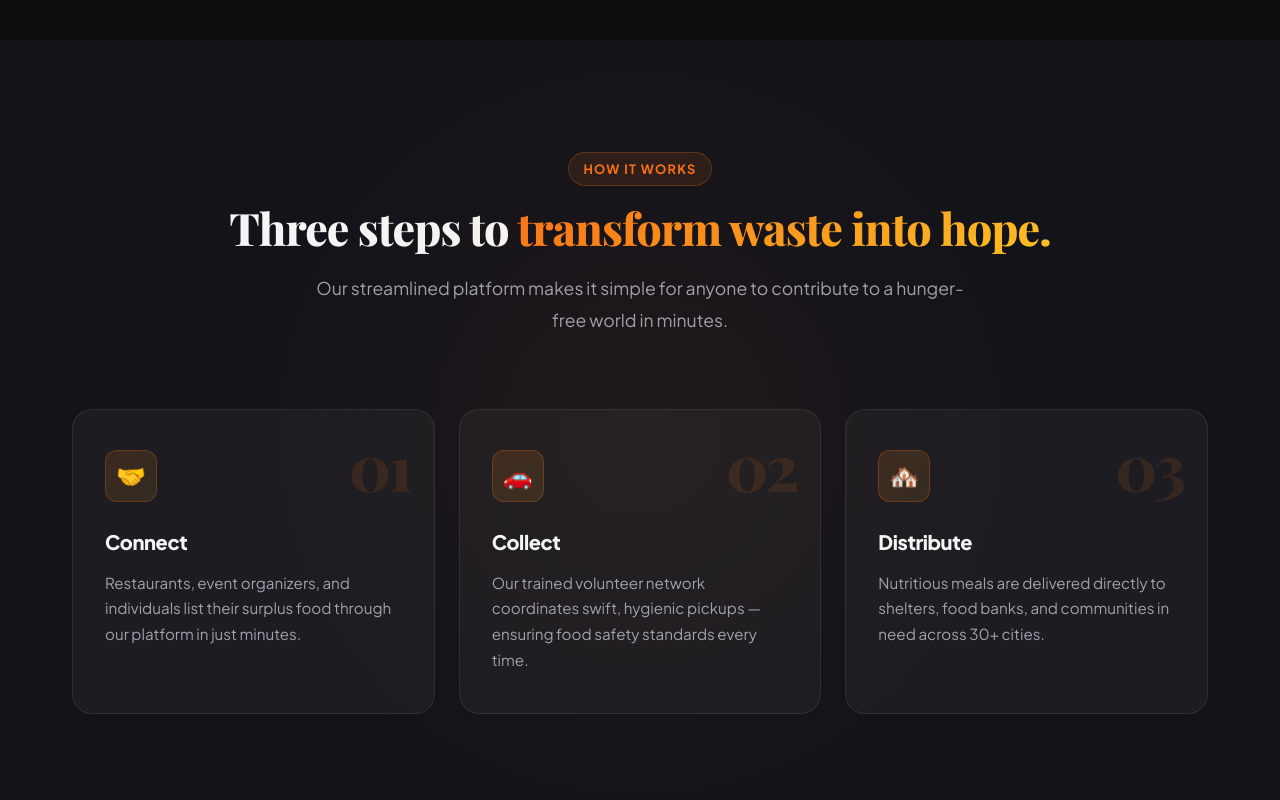
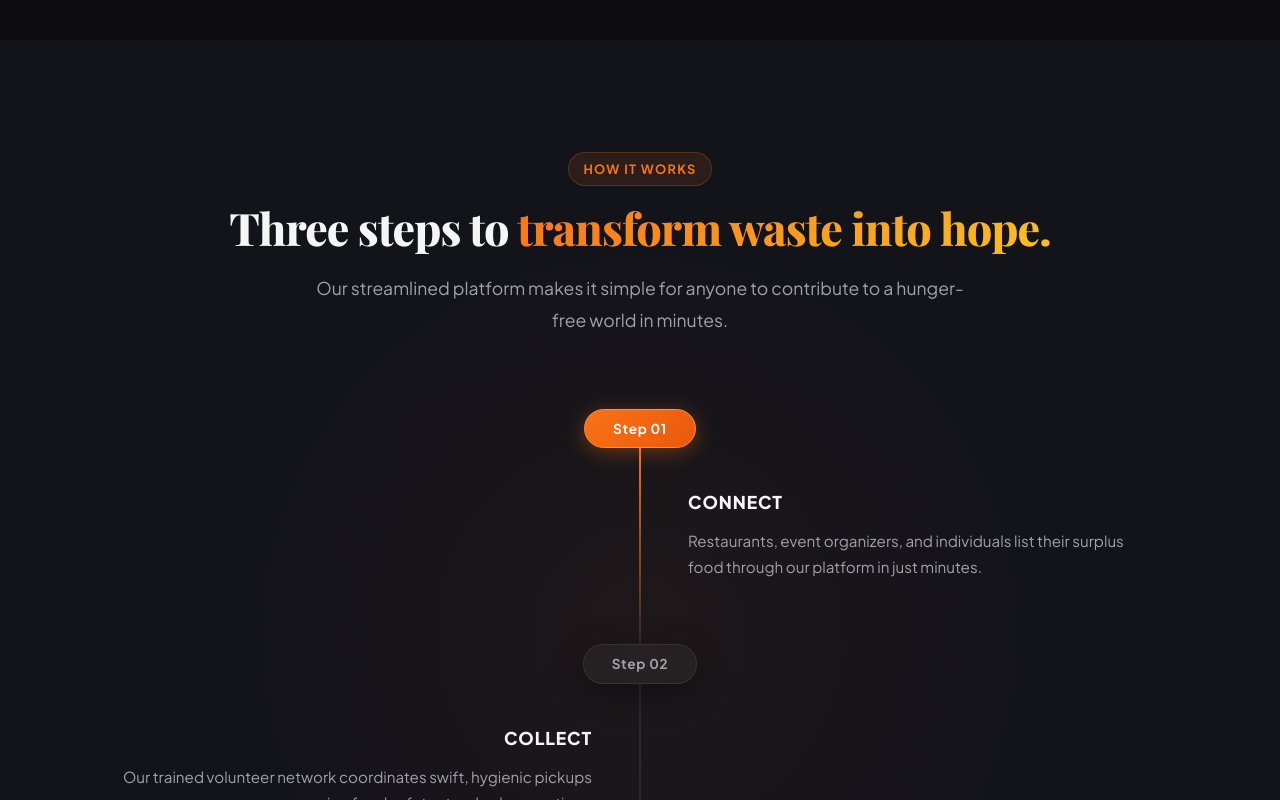
Before and after one commit to MuhammadDhanish/zero-hunger, a plain HTML site: page index.html in a window 1280 px wide. Shown: the part 2000-2800 px from the top of the page. Drawn offline with nearby package versions, Linux system fonts and the light colour scheme.

Commit message:
Redesign How It Works section into a vertical timeline

```diff
--- a/index.html
+++ b/index.html
@@ -166,24 +166,32 @@
         <h2 class="section-title">Three steps to <span>transform waste into hope.</span></h2>
         <p class="section-text">Our streamlined platform makes it simple for anyone to contribute to a hunger-free world in minutes.</p>
       </div>
-      <div class="steps-grid">
-        <div class="step-card fade-up">
-          <div class="step-number">01</div>
-          <div class="step-icon-wrap">🤝</div>
+      <div class="timeline">
+        <!-- Step 01 -->
+        <div class="timeline-step">
+          <div class="timeline-pill active fade-up">Step 01</div>
+          <div class="timeline-body body-right fade-up">
             <h3 class="step-title">Connect</h3>
             <p class="step-text">Restaurants, event organizers, and individuals list their surplus food through our platform in just minutes.</p>
           </div>
-        <div class="step-card fade-up" style="transition-delay:0.15s">
-          <div class="step-number">02</div>
-          <div class="step-icon-wrap">🚗</div>
+        </div>
+
+        <!-- Step 02 -->
+        <div class="timeline-step">
+          <div class="timeline-pill fade-up" style="transition-delay:0.1s">Step 02</div>
+          <div class="timeline-body body-left fade-up" style="transition-delay:0.2s">
             <h3 class="step-title">Collect</h3>
             <p class="step-text">Our trained volunteer network coordinates swift, hygienic pickups — ensuring food safety standards every time.</p>
           </div>
-        <div class="step-card fade-up" style="transition-delay:0.3s">
-          <div class="step-number">03</div>
-          <div class="step-icon-wrap">🏘️</div>
+        </div>
+
+        <!-- Step 03 -->
+        <div class="timeline-step">
+          <div class="timeline-pill fade-up" style="transition-delay:0.1s">Step 03</div>
+          <div class="timeline-body body-right fade-up" style="transition-delay:0.2s">
             <h3 class="step-title">Distribute</h3>
             <p class="step-text">Nutritious meals are delivered directly to shelters, food banks, and communities in need across 30+ cities.</p>
+          </div>
         </div>
       </div>
     </div>
--- a/styles.css
+++ b/styles.css
@@ -688,69 +688,115 @@ body::before {
   pointer-events: none;
 }
 
-.steps-grid {
-  display: grid;
-  grid-template-columns: repeat(3, 1fr);
-  gap: 1.5rem;
-  position: relative;
-  z-index: 1;
+/* Vertical Alternating Timeline */
+.timeline {
+  display: flex;
+  flex-direction: column;
+  align-items: center;
+  margin-top: 4rem;
 }
 
-
-.step-card {
-  background: var(--bg-card);
-  padding: 2.5rem 2rem;
-  border-radius: var(--radius-lg);
-  border: 1px solid var(--border);
+.timeline-step {
+  display: flex;
+  flex-direction: column;
+  align-items: center;
   position: relative;
-  transition: var(--transition);
-  z-index: 1;
+  width: 100%;
 }
 
-.step-card:hover {
-  background: var(--bg-card-hover);
-  border-color: var(--border-hover);
-  transform: translateY(-6px);
-  box-shadow: 0 20px 50px rgba(0,0,0,0.4), 0 0 0 1px rgba(249,115,22,0.1);
+.timeline-pill {
+  background: var(--bg-card);
+  color: var(--text-muted);
+  padding: 0.5rem 1.75rem;
+  border-radius: 999px;
+  font-size: 0.85rem;
+  font-weight: 700;
+  letter-spacing: 0.05em;
+  z-index: 2;
+  margin-bottom: 0;
+  border: 1px solid var(--border);
+  box-shadow: var(--shadow-card);
+  transition: var(--transition);
 }
 
-.step-number {
-  font-family: var(--font-display);
-  font-size: 4rem;
-  font-weight: 900;
-  line-height: 1;
-  color: rgba(249,115,22,0.12);
-  position: absolute;
-  top: 1.5rem;
-  right: 1.5rem;
-  letter-spacing: -0.05em;
+.timeline-pill.active,
+.timeline-pill:hover {
+  background: linear-gradient(135deg, var(--primary), var(--primary-dark));
+  color: white;
+  border-color: var(--primary-light);
+  box-shadow: 0 4px 20px var(--primary-glow);
 }
 
-.step-icon-wrap {
-  width: 52px;
-  height: 52px;
-  background: linear-gradient(135deg, rgba(249,115,22,0.15), rgba(251,191,36,0.1));
-  border: 1px solid rgba(249,115,22,0.25);
-  border-radius: var(--radius);
-  display: flex;
-  align-items: center;
-  justify-content: center;
-  font-size: 1.5rem;
-  margin-bottom: 1.5rem;
+.timeline-body {
+  position: relative;
+  width: 50%;
+  padding: 2.5rem 3rem 4rem;
+}
+
+.timeline-body::before {
+  content: '';
+  position: absolute;
+  top: 0;
+  bottom: 0;
+  width: 2px;
+  background: var(--border);
+}
+
+.timeline-step:first-child .timeline-body::before {
+  background: linear-gradient(to bottom, var(--primary), var(--border));
+}
+
+.body-right {
+  align-self: flex-end;
+  text-align: left;
+}
+
+.body-right::before {
+  left: -1px;
+}
+
+.body-left {
+  align-self: flex-start;
+  text-align: right;
+}
+
+.body-left::before {
+  right: -1px;
 }
 
 .step-title {
-  font-size: 1.25rem;
+  font-size: 1.1rem;
   font-weight: 800;
   margin-bottom: 0.75rem;
   color: var(--text);
-  letter-spacing: -0.02em;
+  letter-spacing: 0.05em;
+  text-transform: uppercase;
 }
 
 .step-text {
   color: var(--text-muted);
   line-height: 1.7;
   font-size: 0.95rem;
+}
+
+/* Responsiveness */
+@media (max-width: 768px) {
+  .timeline-body {
+    width: 100%;
+    text-align: left !important;
+    padding: 2.5rem 0 4rem 2.5rem;
+  }
+  .body-right::before,
+  .body-left::before {
+    left: 0;
+    right: auto;
+  }
+  .timeline-step {
+    align-items: flex-start;
+  }
+  .timeline-pill {
+    margin-left: -0.75rem;
+  }
 }
 
 /* ── TESTIMONIALS ── */
```
Lines whose indentation alone changed are shown as unchanged.
